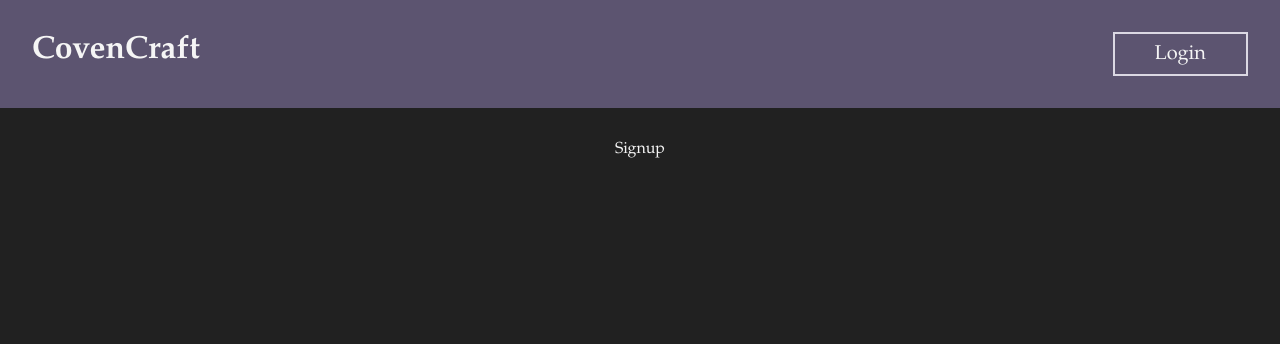
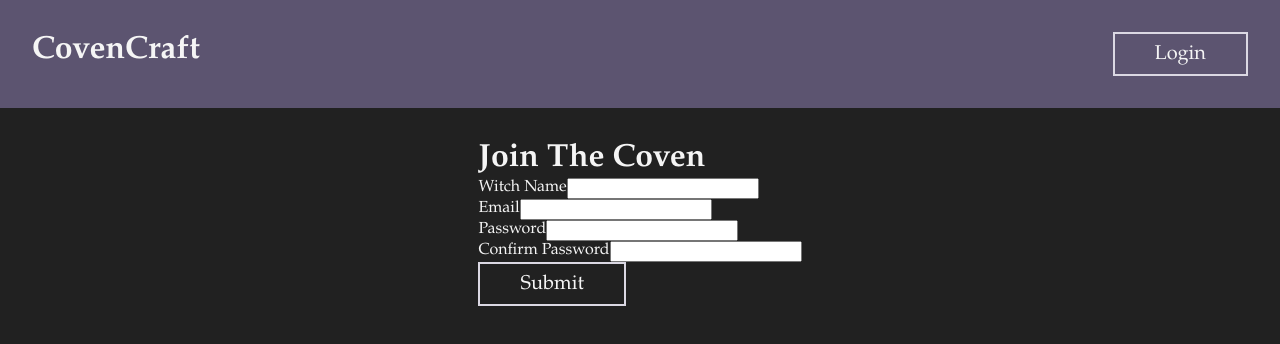
Before and after one commit to Reilly-737/CovenCraft, a React (Create React App) app in the folder client/: page /signup in a window 1280 px wide. Shown: the top 344 px of the page. Built offline with nearby package versions, Linux system fonts and the light colour scheme.

Commit message:
add sign up form

```diff
--- a/client/src/pages/Signup.js
+++ b/client/src/pages/Signup.js
@@ -1,9 +1,92 @@
-import React from 'react'
+import React from "react";
 
-const Signup = () => {
+import { useFormik } from "formik";
+import * as Yup from "yup";
+
+export default function App() {
+  const formik = useFormik({
+    initialValues: {
+      witch_name: "",
+      email: "",
+      password: "",
+      confirm_password: "",
+    },
+    validationSchema: Yup.object({
+      witch_name_name: Yup.string()
+        .min(2, "Mininum 2 characters")
+        .max(15, "Maximum 15 characters")
+        .required("Required!"),
+      email: Yup.string().email("Invalid email format").required("Required!"),
+      password: Yup.string()
+        .min(8, "Minimum 8 characters")
+        .required("Required!"),
+      confirm_password: Yup.string()
+        .oneOf([Yup.ref("password")], "Password's not match")
+        .required("Required!"),
+    }),
+    onSubmit: (values) => {
+      alert(JSON.stringify(values, null, 2));
+    },
+  });
+
   return (
-    <div>Signup</div>
-  )
+    <div className="App">
+      <h1>Join The Coven</h1>
+
+      <form onSubmit={formik.handleSubmit}>
+        <div>
+          <label>Witch Name</label>
+          <input
+            type="text"
+            name="witch_name"
+            value={formik.values.witch_name}
+            onChange={formik.handleChange}
+          />
+          {formik.errors.witch_name && formik.touched.witch_name && (
+            <p>{formik.errors.witch_name}</p>
+          )}
+        </div>
+        <div>
+          <label>Email</label>
+          <input
+            type="email"
+            name="email"
+            value={formik.values.email}
+            onChange={formik.handleChange}
+          />
+          {formik.errors.email && formik.touched.email && (
+            <p>{formik.errors.email}</p>
+          )}
+        </div>
+        <div>
+          <label>Password</label>
+          <input
+            type="password"
+            name="password"
+            value={formik.values.password}
+            onChange={formik.handleChange}
+          />
+          {formik.errors.password && formik.touched.password && (
+            <p>{formik.errors.password}</p>
+          )}
+        </div>
+        <div>
+          <label>Confirm Password</label>
+          <input
+            type="password"
+            name="confirm_password"
+            value={formik.values.confirm_password}
+            onChange={formik.handleChange}
+          />
+          {formik.errors.confirm_password &&
+            formik.touched.confirm_password && (
+              <p>{formik.errors.confirm_password}</p>
+            )}
+        </div>
+        <div>
+          <button type="submit">Submit</button>
+        </div>
+      </form>
+    </div>
+  );
 }
-
-export default Signup
--- /dev/null
+++ b/package.json
@@ -0,0 +1,6 @@
+{
+  "dependencies": {
+    "formik": "^2.4.5",
+    "yup": "^1.3.2"
+  }
+}
```
Also changed, not shown: 1 other file (tests, documents, lock files or other folders).
